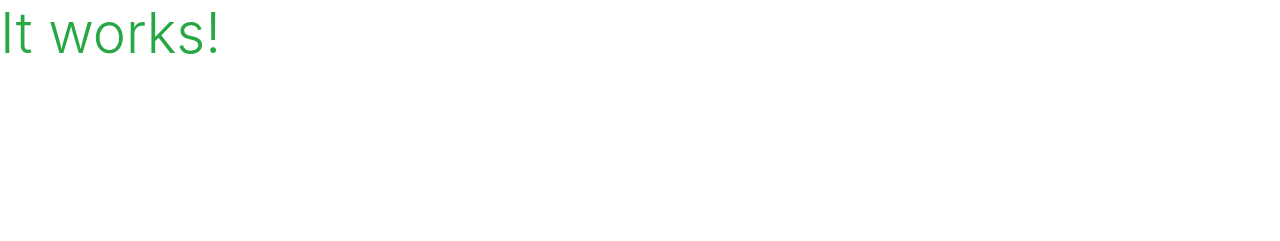
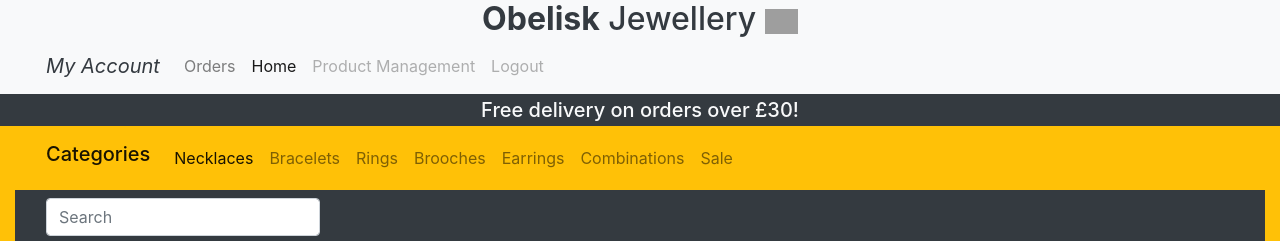
Before and after one commit to sanson0/obelisk_jewellery, a Django app: page / in a window 1280 px wide. Shown: the top 241 px of the page. Before the commit the page ends 54 px from the top, so only its background shows below. Run offline with Django 3.2, Linux system fonts and the light colour scheme; some libraries are stand-ins or nearby versions; grey boxes are pictures that could not be loaded.

Commit message:
Added header to base template &  home page

```diff
--- a/home/templates/home/index.html
+++ b/home/templates/home/index.html
@@ -1,6 +1,16 @@
 {% extends "base.html" %}
 {% load static %}
 
+{% block page_header %}
+    <div class="container header-container">
+        <div class="row">
+            <div class="col"></div>
+        </div>
+    </div>
+{% endblock %}
+
 {% block content %}
-    <h1 class="display-4 text-success">It works!</h1>
+    <div class="container">
+        <img src="https://cdn.pixabay.com/photo/2015/03/12/01/42/apatite-669515_960_720.jpg" alt="Apatite necklace" height="auto" width="100%" class="border border-dark">
+    </div>
 {% endblock %}
--- a/templates/base.html
+++ b/templates/base.html
@@ -2,6 +2,7 @@
 
 <!doctype html>
 <html lang="en">
+
 <head>
 
   {% block meta %}
@@ -14,16 +15,23 @@
   {% endblock %}
 
   {% block corecss %}
-        <link rel="stylesheet" href="https://stackpath.bootstrapcdn.com/bootstrap/4.4.1/css/bootstrap.min.css" integrity="sha384-Vkoo8x4CGsO3+Hhxv8T/Q5PaXtkKtu6ug5TOeNV6gBiFeWPGFN9MuhOf23Q9Ifjh" crossorigin="anonymous">
+  <link rel="stylesheet" href="https://stackpath.bootstrapcdn.com/bootstrap/4.4.1/css/bootstrap.min.css"
+    integrity="sha384-Vkoo8x4CGsO3+Hhxv8T/Q5PaXtkKtu6ug5TOeNV6gBiFeWPGFN9MuhOf23Q9Ifjh" crossorigin="anonymous">
   {% endblock %}
 
   {% block extra_css %}
   {% endblock %}
 
   {% block corejs %}
-        <script src="https://code.jquery.com/jquery-3.4.1.slim.min.js" integrity="sha384-J6qa4849blE2+poT4WnyKhv5vZF5SrPo0iEjwBvKU7imGFAV0wwj1yYfoRSJoZ+n" crossorigin="anonymous"></script>
-        <script src="https://cdn.jsdelivr.net/npm/popper.js@1.16.0/dist/umd/popper.min.js" integrity="sha384-Q6E9RHvbIyZFJoft+2mJbHaEWldlvI9IOYy5n3zV9zzTtmI3UksdQRVvoxMfooAo" crossorigin="anonymous"></script>
-        <script src="https://stackpath.bootstrapcdn.com/bootstrap/4.4.1/js/bootstrap.min.js" integrity="sha384-wfSDF2E50Y2D1uUdj0O3uMBJnjuUD4Ih7YwaYd1iqfktj0Uod8GCExl3Og8ifwB6" crossorigin="anonymous"></script>
+  <script src="https://code.jquery.com/jquery-3.4.1.slim.min.js"
+    integrity="sha384-J6qa4849blE2+poT4WnyKhv5vZF5SrPo0iEjwBvKU7imGFAV0wwj1yYfoRSJoZ+n" crossorigin="anonymous">
+  </script>
+  <script src="https://cdn.jsdelivr.net/npm/popper.js@1.16.0/dist/umd/popper.min.js"
+    integrity="sha384-Q6E9RHvbIyZFJoft+2mJbHaEWldlvI9IOYy5n3zV9zzTtmI3UksdQRVvoxMfooAo" crossorigin="anonymous">
+  </script>
+  <script src="https://stackpath.bootstrapcdn.com/bootstrap/4.4.1/js/bootstrap.min.js"
+    integrity="sha384-wfSDF2E50Y2D1uUdj0O3uMBJnjuUD4Ih7YwaYd1iqfktj0Uod8GCExl3Og8ifwB6" crossorigin="anonymous">
+  </script>
   {% endblock %}
 
   {% block extra_js %}
@@ -31,8 +39,104 @@
 
   <title>Obelisk Jewellery {% block extra_title %}{% endblock %}</title>
 </head>
+
 <body>
-    <header class="container-fluid"></header>
+  <header class="container-fluid">
+    <div class="row text-center">
+      <div class=" col bg-light text-dark">
+        <!--Site title-->
+        <h2 class="logo-font text-dark my-0 text-center"><strong>Obelisk</strong> Jewellery <img
+            src="https://cdn.pixabay.com/photo/2017/01/31/22/02/ancient-2027594_960_720.png" alt="Obelisk image"
+            height="25px" width="auto">
+        </h2>
+        <!--First navbar containing links to my account, orders, home, product management and logout-->
+        <nav class="navbar navbar-expand-lg navbar-light bg-light">
+          <div class="container-fluid">
+            <a class="navbar-brand" href="#">
+              <i class="fas fa-user text-dark"> My Account</i>
+            </a>
+            <div><i class="text-dark fas fa-shopping-bag fa-lg"></i>
+            </div>
+            <button class="navbar-toggler" type="button" data-bs-toggle="collapse"
+              data-bs-target="#navbarSupportedContent" aria-controls="navbarSupportedContent" aria-expanded="false"
+              aria-label="Toggle navigation">
+              <span class="navbar-toggler-icon"></span>
+            </button>
+            <div class="collapse navbar-collapse" id="navbarSupportedContent">
+              <ul class="navbar-nav me-auto mb-2 mb-lg-0">
+                <li class="nav-item">
+                  <a class="nav-link" aria-current="page" href="#">Orders</a>
+                </li>
+                <li class="nav-item">
+                  <a class="nav-link active" aria-current="page" href="#">Home</a>
+                </li>
+                <li class="nav-item">
+                  <a class="nav-link disabled" href="#" tabindex="-1" aria-disabled="true">Product Management</a>
+                </li>
+                <li class="nav-item">
+                  <a class="nav-link disabled" href="#" tabindex="-1" aria-disabled="true">Logout</a>
+                </li>
+              </ul>
+            </div>
+          </div>
+        </nav>
+      </div>
+    </div>
+    <!--Free delivery banner-->
+    <div class="row text-center">
+      <div class=" col bg-dark text-white">
+        <h5 class="logo-font my-1 text-light">Free delivery on orders over £30!
+        </h5>
+      </div>
+    </div>
+    <div class="row text-center">
+      <div class=" col bg-warning text-dark">
+        <!--Second navbar containing categories of necklaces, bracelets, rings, brooches, earrings, combinations and sale-->
+        <nav class="navbar navbar-expand-lg navbar-light bg-warning">
+          <div class="container-fluid">
+            <h6 class="navbar-brand">Categories</h6>
+            <button class="navbar-toggler" type="button" data-bs-toggle="collapse" data-bs-target="#navbarNavDropdown"
+              aria-controls="navbarNavDropdown" aria-expanded="false" aria-label="Toggle navigation">
+              <span class="navbar-toggler-icon"></span>
+            </button>
+            <div class="collapse navbar-collapse" id="navbarNavDropdown">
+              <ul class="navbar-nav">
+                <li class="nav-item">
+                  <a class="nav-link active" aria-current="page" href="#">Necklaces</a>
+                </li>
+                <li class="nav-item">
+                  <a class="nav-link" href="#">Bracelets</a>
+                </li>
+                <li class="nav-item">
+                  <a class="nav-link" href="#">Rings</a>
+                </li>
+                <li class="nav-item">
+                  <a class="nav-link" href="#">Brooches</a>
+                </li>
+                <li class="nav-item">
+                  <a class="nav-link" href="#">Earrings</a>
+                </li>
+                <li class="nav-item">
+                  <a class="nav-link" href="#">Combinations</a>
+                </li>
+                <li class="nav-item">
+                  <a class="nav-link" href="#">Sale</a>
+                </li>
+              </ul>
+            </div>
+        </nav>
+        <!--Third navbar with a search bar to enable searches of products-->
+        <nav class="navbar navbar-light bg-dark">
+          <div class="container-fluid">
+            <form class="d-flex">
+              <input class="form-control me-2" type="search" placeholder="Search" aria-label="Search">
+              <button class="btn btn-outline-dark" type="submit"><i class="fas fa-search text-light"></i></button>
+            </form>
+          </div>
+        </nav>
+      </div>
+    </div>
+  </header>
 
   {% if messages %}
   <div class="message-container"></div>
@@ -47,4 +151,5 @@
   {% block postloadjs %}
   {% endblock %}
 </body>
+
 </html>
```
Lines whose indentation alone changed are shown as unchanged.
